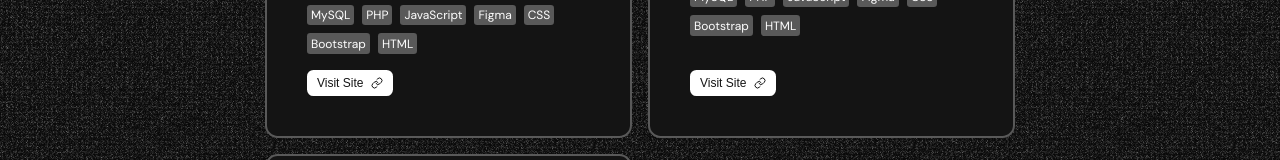
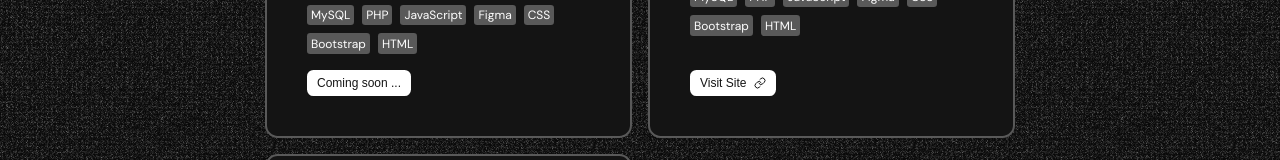
Before and after one commit to AshirAg/ashirs-portfolio, a React (Vite) app in the folder frontend/: page /projects in a window 1280 px wide. Shown: the part 480-640 px from the top of the page. Built offline with nearby package versions, Linux system fonts and the light colour scheme.

Commit message:
Updated Files - Aug 10, SUN

```diff
--- a/frontend/src/App.jsx
+++ b/frontend/src/App.jsx
@@ -4,6 +4,7 @@ import AppLayout from './layout/AppLayout';
 import Home from './pages/Home';
 import Contact from './pages/Contact';
 import Projects from './pages/Projects';
+import Privacy from './pages/Privacy.jsx';
 import Test from './pages/Test.jsx';
 import Space from './components/space/Space.jsx';
 
@@ -23,6 +24,10 @@ const router = createBrowserRouter([
       {
         path: '/projects',
         element: <Projects/>,
+      },
+      {
+        path: '/privacy-policy',
+        element: <Privacy/>,
       },
 
     ]
--- a/frontend/src/components/contactForm/ContactForm.jsx
+++ b/frontend/src/components/contactForm/ContactForm.jsx
@@ -2,6 +2,7 @@ import styles from "./ContactForm.module.css";
 import Button from "../micro-components/button/Button.jsx";
 import { useState, useEffect } from "react";
 import { AiOutlineCheckCircle, AiOutlineCloseCircle } from "react-icons/ai";
+import { Link } from "react-router-dom";
 
 function Toast({ message, type, onClose }) {
   const [isFadingOut, setIsFadingOut] = useState(false);
@@ -72,8 +73,8 @@ function ContactForm(){
         setIsSubmit(true);
 
         if (Object.keys(errors).length === 0) {
-            const botToken = "Your Bot Token";
-            const chatId = "Your Chat Id";
+            // const botToken = "Your Bot Token";
+            // const chatId = "Your Chat Id";
             const text = `
 [[ 💬 New Message ]]
 + Name: ${formValues.name}
@@ -200,7 +201,7 @@ function ContactForm(){
                     </div>
                     <Button className="button_secondary">Send Message</Button>
                     <p className={styles.agree_to_policy}>
-                        Sending a message means you’re cool with our Privacy Policy.
+                        Sending a message means you’re cool with our <Link to="/privacy-policy">privacy policy</Link>.
                     </p>
                 </form>
             </div>
--- a/frontend/src/components/hero/Hero.jsx
+++ b/frontend/src/components/hero/Hero.jsx
@@ -13,8 +13,8 @@ function Hero(){
                     <ProfileInfo />
                 </div>
                 <div className={styles.button_container}>
-                    <Button>Hire Me</Button>
-                    <Button>My Projects</Button>
+                    <Button to='/contact'>Hire Me</Button>
+                    <Button to='/projects'>My Projects</Button>
                 </div>
             </div>
         </div>
--- a/frontend/src/components/micro-components/button/Button.jsx
+++ b/frontend/src/components/micro-components/button/Button.jsx
@@ -1,19 +1,47 @@
 import styles from './Button.module.css'
+import { useNavigate } from 'react-router-dom';
 
-function Button({children = "Button", className = "button_primary", icon = null}){
+function Button({
+  children = "Button",
+  className = "button_primary",
+  icon = null,
+  to = "",       // internal route path (React Router)
+  href = "",     // external url
+  target = "",   // target for external link
+  onClick,
+  ...restProps
+}) {
   const classList = className
     .split(' ')
     .map(cls => styles[cls] || cls)
     .join(' ');
-    return(
-        <>
-        <button className={classList}>
+
+  const navigate = useNavigate();
+
+  const handleClick = (e) => {
+    if (to) {
+      // Internal navigation via react-router
+      e.preventDefault();
+      navigate(to);
+    } else if (href) {
+      // External link navigation
+      if (target === "_blank") {
+        window.open(href, '_blank', 'noopener,noreferrer');
+      } else {
+        window.location.href = href;
+      }
+    } else {
+      // Normal button click
+      if (onClick) onClick(e);
+    }
+  };
+
+  return (
+    <button className={classList} onClick={handleClick} {...restProps} type={restProps.type || 'button'}>
       {children}
       {icon && <span className={styles.icon}>{icon}</span>}
-
     </button>
-        </>
-    )
+  );
 }
 
 export default Button;
--- a/frontend/src/components/micro-components/projectCard/ProjectCard.jsx
+++ b/frontend/src/components/micro-components/projectCard/ProjectCard.jsx
@@ -4,7 +4,7 @@ import Button from "../button/Button.jsx";
 import { LuLink } from "react-icons/lu";
 import { LuGithub } from "react-icons/lu";
 
-function ProjectCard({image, project_name, project_description, stacks, buttons}){
+function ProjectCard({image, project_name, project_description, stacks, buttons = []}){
     return(
         <div className={styles.project_card}>
             <div className={styles.img_section}>
@@ -26,10 +26,18 @@ function ProjectCard({image, project_name, project_description, stacks, buttons}
                     {buttons.map((item, idx) =>(
                         <Button
                             className="button_secondary sm"
-                            icon={item === "Open Source" ? <LuGithub /> : <LuLink />}
+                            icon={
+                                item === "Open Source" ? (
+                                    <LuGithub />
+                                ) : item.label === "Visit Site" ? (
+                                    <LuLink />
+                                ) : null
+                            }
                             key={idx}
+                            href={item.href}
+                            target={item.target}
                         >
-                            {item}
+                            {item.label}
                         </Button>
                     ))}
                 </div>
--- a/frontend/src/components/projectsContainer/ProjectsContainer.jsx
+++ b/frontend/src/components/projectsContainer/ProjectsContainer.jsx
@@ -14,9 +14,10 @@ function ProjectsContainer({limit}){
                 "MySQL", "PHP", "JavaScript", "Figma", "CSS", "Bootstrap", 'HTML',
             ],
             buttons: [
-                "Visit Site",
+                {
+                    label: "Coming soon ...",
+                }
             ]
-
         },
         {
             image: hyropowerProjectImage,
@@ -26,7 +27,12 @@ function ProjectsContainer({limit}){
                 "MySQL", "PHP", "JavaScript", "Figma", "CSS", "Bootstrap", 'HTML',
             ],
             buttons: [
-                "Visit Site",
+                {
+                    label: "Visit Site",
+                    href: "https://www.panchkhapanhydropower.com/",
+                    target: "_blank",
+
+                }
             ]
 
         },
@@ -38,9 +44,10 @@ function ProjectsContainer({limit}){
                 "MySQL", "PHP", "JavaScript", "Figma", "CSS", "Bootstrap", 'HTML',
             ],
             buttons: [
-                "Visit Site",
+                {
+                    label: "Coming soon ...",
+                }
             ]
-
         },
     ]
 
--- /dev/null
+++ b/frontend/src/pages/Privacy.jsx
@@ -0,0 +1,18 @@
+import styles from "./css/Privacy.module.css";
+
+
+function Privacy(){
+    return(
+        <div className="section">
+            <div className={`container ${styles.container}`}>
+                <h1>Privacy Policy</h1>
+
+                <p>Last Updated: Aug, 2025</p>
+
+                <h3>Updating Soon...</h3>
+            </div>
+        </div>
+    )
+}
+
+export default Privacy;
--- /dev/null
+++ b/frontend/src/pages/css/Privacy.module.css
@@ -0,0 +1,4 @@
+.container{
+    align-items: start;
+    gap: var(--spacing-xl);
+}
```
Lines whose indentation alone changed are shown as unchanged.
